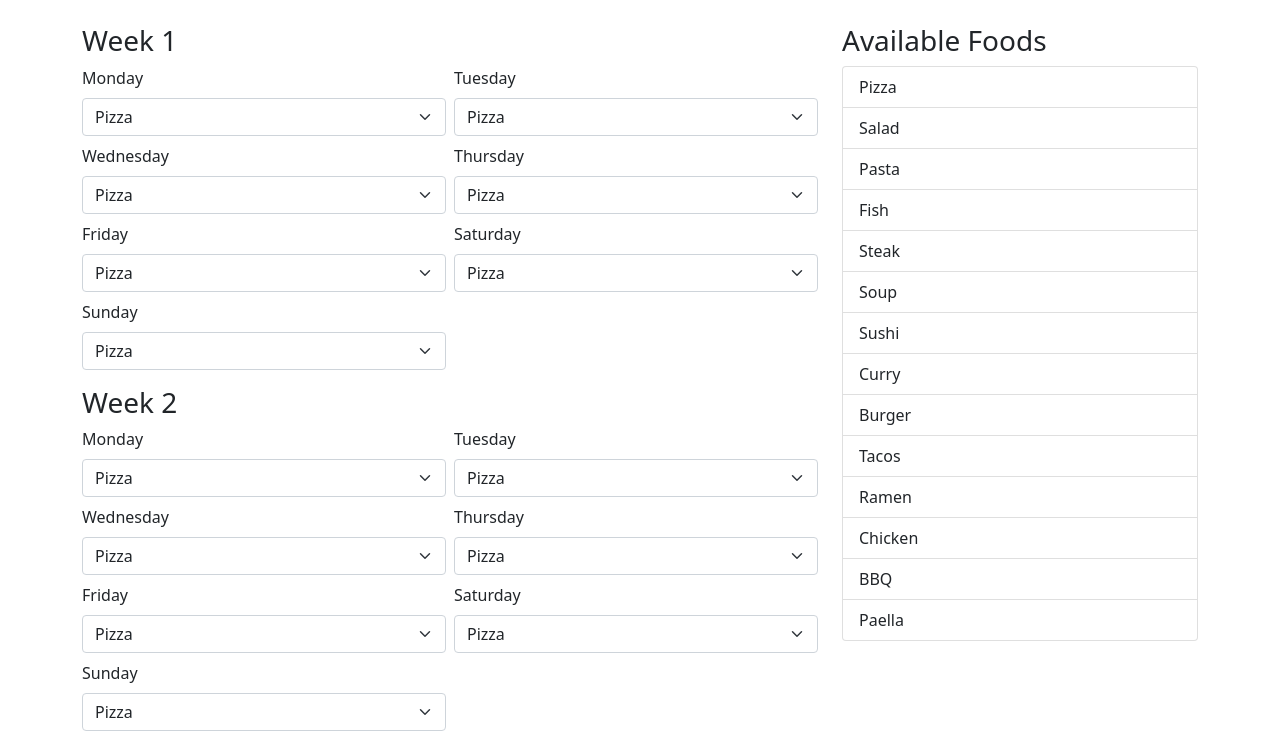
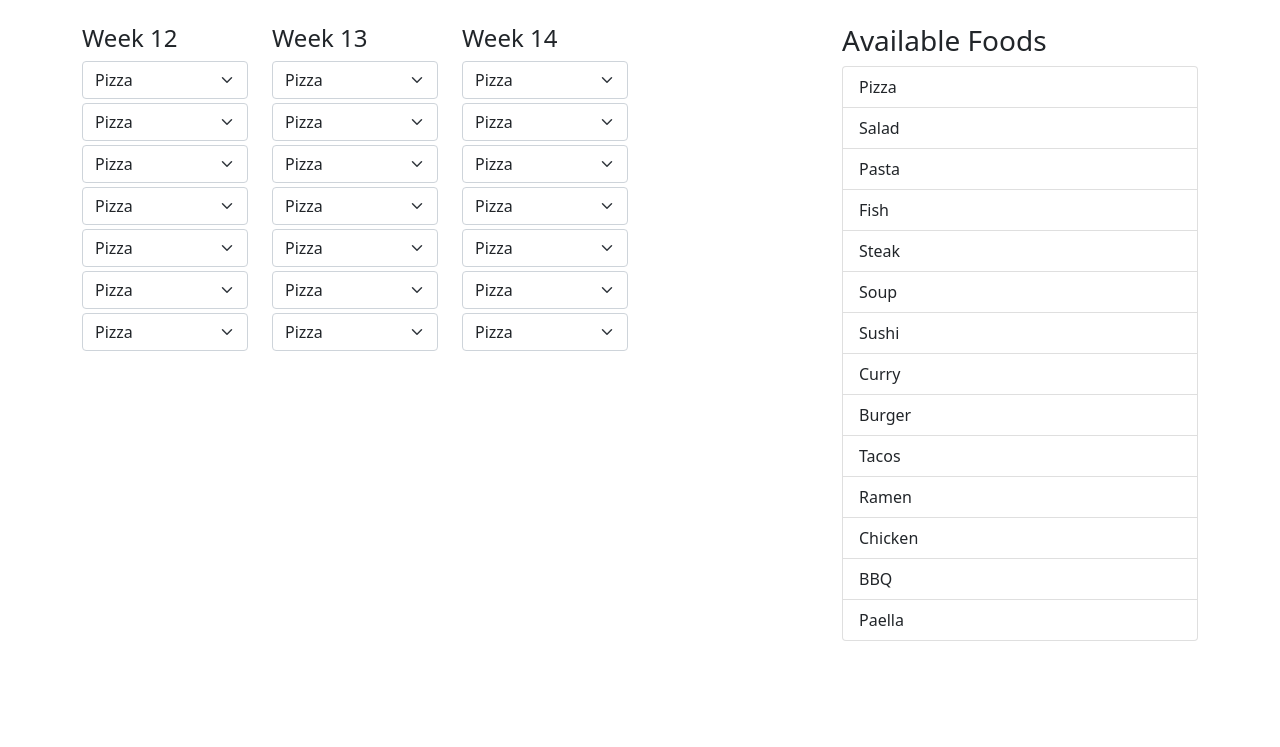
Before and after one commit to Jakob37/Home-display, a Flask app: page /eating in a window 1280 px wide. Shown: the part 78-825 px from the top of the page. After the commit the page ends 719 px from the top, so only its background shows below. Run offline with Flask 3, Linux system fonts and the light colour scheme; some libraries are stand-ins or nearby versions.

Commit message:
Drafting food layout

```diff
--- a/app.py
+++ b/app.py
@@ -127,7 +127,7 @@ def hello_user():
 def eating_page():
 
     weeks = {
-        'Week 1': {
+        'Week 12': {
             'Monday': 'Pizza',
             'Tuesday': 'Salad',
             'Wednesday': 'Pasta',
@@ -136,14 +136,23 @@ def eating_page():
             'Saturday': 'Soup',
             'Sunday': 'Sushi'
         },
-        'Week 2': {
-            'Monday': 'Curry',
-            'Tuesday': 'Burger',
-            'Wednesday': 'Tacos',
-            'Thursday': 'Ramen',
-            'Friday': 'Chicken',
-            'Saturday': 'BBQ',
-            'Sunday': 'Paella'
+        'Week 13': {
+            'Monday': 'Pizza',
+            'Tuesday': 'Salad',
+            'Wednesday': 'Pasta',
+            'Thursday': 'Fish',
+            'Friday': 'Steak',
+            'Saturday': 'Soup',
+            'Sunday': 'Sushi'
+        },
+        'Week 14': {
+            'Monday': 'Pizza',
+            'Tuesday': 'Salad',
+            'Wednesday': 'Pasta',
+            'Thursday': 'Fish',
+            'Friday': 'Steak',
+            'Saturday': 'Soup',
+            'Sunday': 'Sushi'
         }
     }
     available_foods = ['Pizza', 'Salad', 'Pasta', 'Fish', 'Steak', 'Soup', 'Sushi', 'Curry', 'Burger', 'Tacos', 'Ramen', 'Chicken', 'BBQ', 'Paella']
--- a/templates/eating_plan.html
+++ b/templates/eating_plan.html
@@ -10,12 +10,12 @@
 
 {% macro render_week(week, meals, available_foods) %}
 
-<div class="mb-3">
-    <h3>{{ week }}</h3>
-    <div class="row g-2">
+<div class="mb-3 col-md-3">
+    <h4>{{week}}</h4>
+    <div>
         {% for day, meal in meals.items() %}
-        <div class="col-md-6">
-            <label for="{{ week }}-{{ day }}" class="form-label">{{ day }}</label>
+        <div class="mb-1">
+            <!-- <label for="{{ week }}-{{ day }}" class="form-label">{{ day }}</label> -->
             <select id="{{ week }}-{{ day }}" class="form-select">
                 {% for food in available_foods %}
                     <option value="{{ food }}">{{ food }}</option>
@@ -35,9 +35,11 @@
 <div class="container mt-4">
     <div class="row">
         <div class="col-md-8">
-            {% for week, meals in weeks.items() %}
-                {{ render_week(week, meals, available_foods) }}
-            {% endfor %}
+            <div class="row">
+                {% for week, meals in weeks.items() %}
+                    {{ render_week(week, meals, available_foods) }}
+                {% endfor %}
+            </div>
         </div>
         <div class="col-md-4">
             <h3>Available Foods</h3>
```
